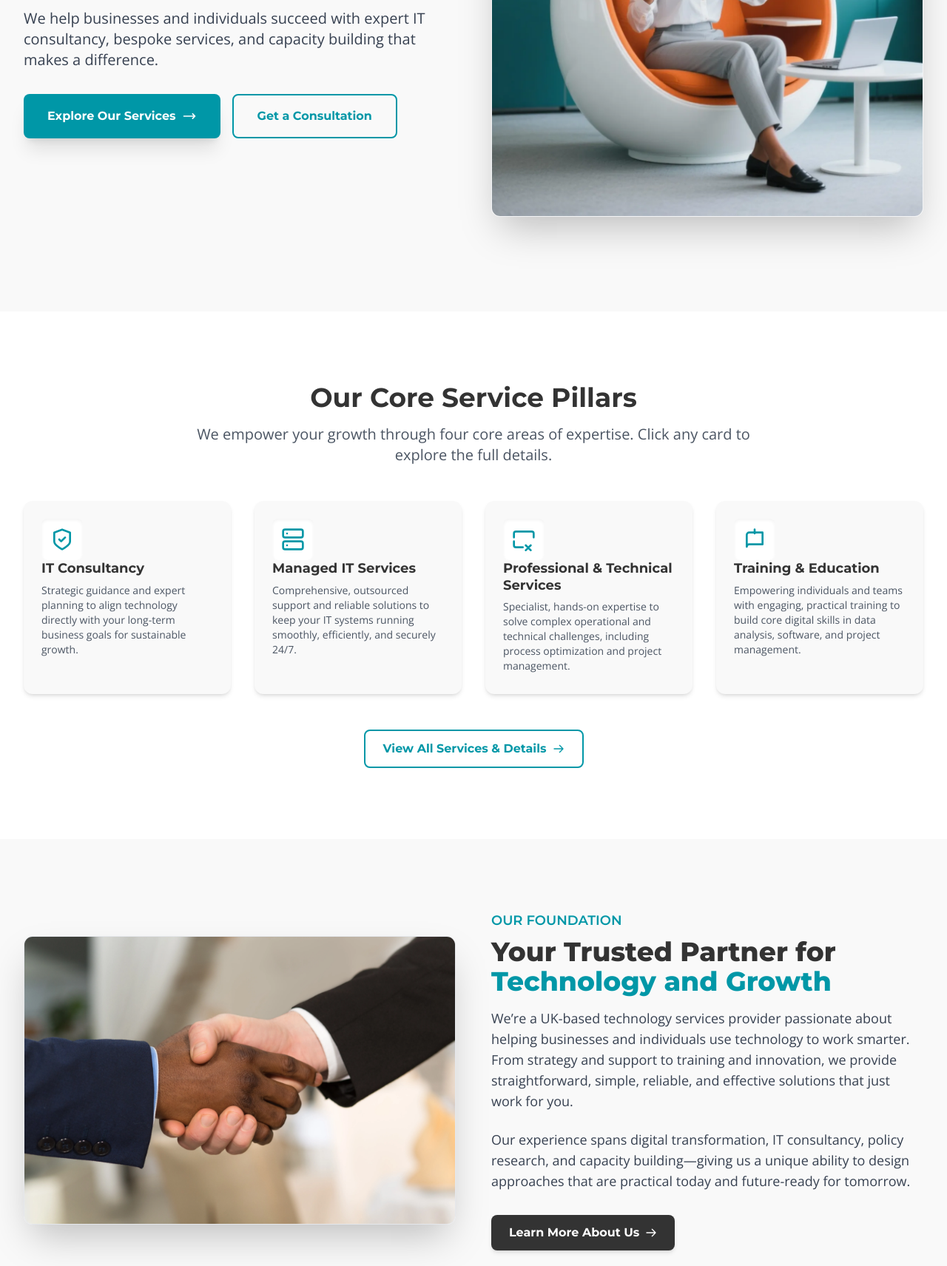
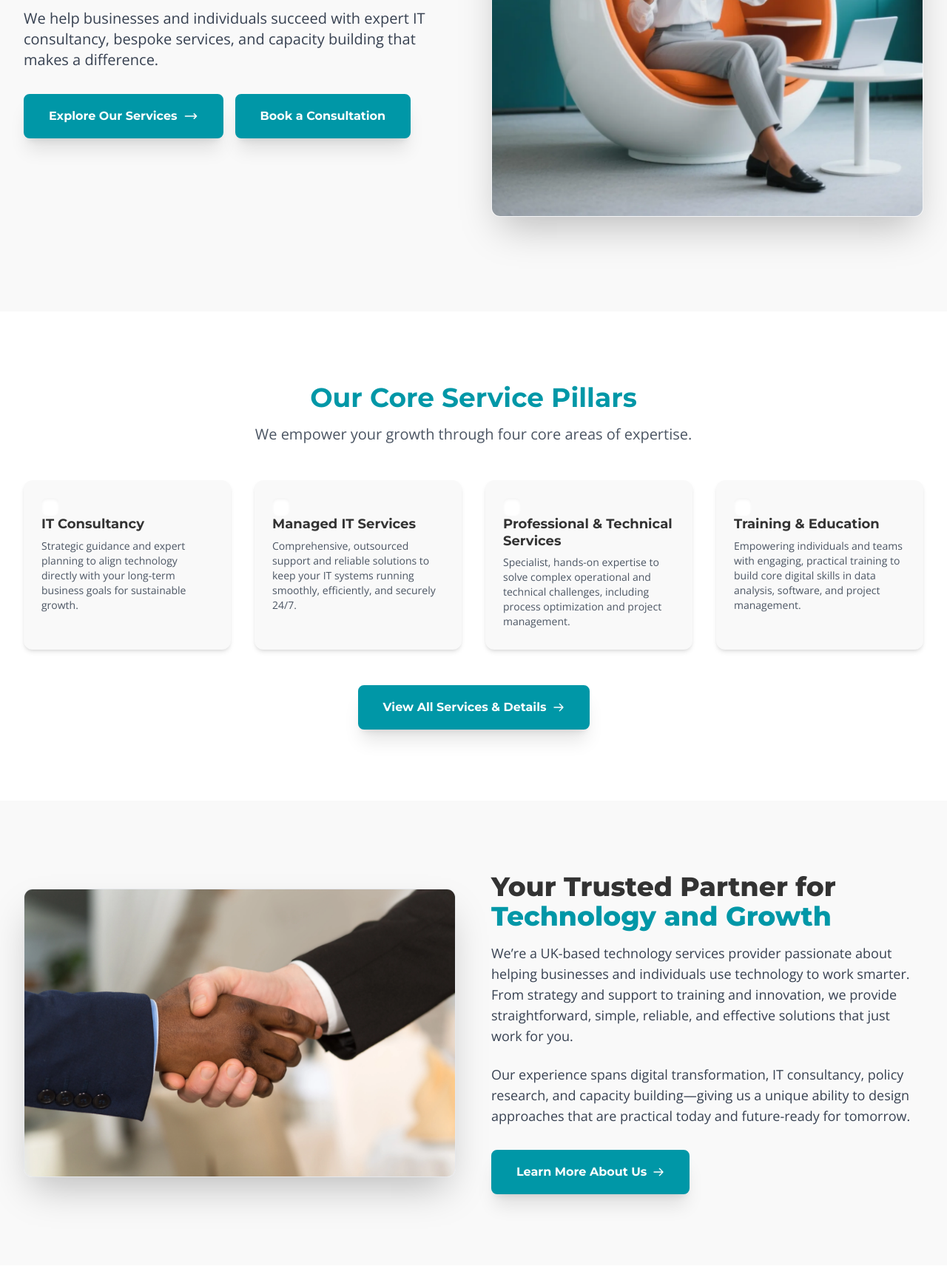
Before and after one commit to Davethan-Team/salzee-solutions, a PHP site: page / in a window 1280 px wide. Shown: the part 483-2194 px from the top of the page at 74% size. Run offline with PHP 8.4, Linux system fonts and the light colour scheme; some libraries are stand-ins or nearby versions.

Commit message:
Add files via upload

```diff
--- a/index.php
+++ b/index.php
@@ -11,7 +11,9 @@
         'Daily Trust' => 'assets/images/Daily-Trust-logo.jpg',
         'Microsoft' => 'assets/images/Microsoft_Logo.png',
         'The Knowledge Academy' => 'assets/images/The Knowledge Academy.png',
-        'DataLead Africa' => 'assets/images/DataLead-logo.svg'
+        '3P Consulting' =>  'assets/images/3P Consulting.webp',
+        'DataLead Africa' => 'assets/images/DataLead-logo.svg',
+        'Davethan Logo' => 'assets/images/davethan_logo.webp',
     ];
 
     // --- NEW: Service data array for the Homepage - Concise Summaries ---
@@ -20,22 +22,22 @@
         [
             'title' => 'IT Consultancy',
             'summary' => 'Strategic guidance and expert planning to align technology directly with your long-term business goals for sustainable growth.',
-            'icon' => '<svg xmlns="http://www.w3.org/2000/svg" class="h-8 w-8 text-brand-teal" width="24" height="24" viewBox="0 0 24 24" fill="none" stroke="currentColor" stroke-width="2" stroke-linecap="round" stroke-linejoin="round"><path d="M12 22s8-4 8-8V5l-8-3-8 3v9c0 4 8 8 8 8Z"/><path d="m9 12 2 2 4-4"/></svg>',
+            'icon' => '<i class="fas fa-laptop-code text-brand-teal icon-uniform"></i>',
         ],
         [
             'title' => 'Managed IT Services',
             'summary' => 'Comprehensive, outsourced support and reliable solutions to keep your IT systems running smoothly, efficiently, and securely 24/7.',
-            'icon' => '<svg xmlns="http://www.w3.org/2000/svg" class="h-8 w-8 text-brand-teal" width="24" height="24" viewBox="0 0 24 24" fill="none" stroke="currentColor" stroke-width="2" stroke-linecap="round" stroke-linejoin="round"><rect width="20" height="8" x="2" y="2" rx="2" ry="2"/><rect width="20" height="8" x="2" y="14" rx="2" ry="2"/><path d="M6 6h.001"/><path d="M6 18h.001"/></svg>',
+            'icon' => '<i class="fas fa-cogs text-brand-teal icon-uniform"></i>',
         ],
         [
             'title' => 'Professional & Technical Services',
             'summary' => 'Specialist, hands-on expertise to solve complex operational and technical challenges, including process optimization and project management.',
-            'icon' => '<svg xmlns="http://www.w3.org/2000/svg" class="h-8 w-8 text-brand-teal" width="24" height="24" viewBox="0 0 24 24" fill="none" stroke="currentColor" stroke-width="2" stroke-linecap="round" stroke-linejoin="round"><path d="M22 10V6c0-1.1-.9-2-2-2H4c-1.1 0-2 .9-2 2v4"/><path d="M2 14v4c0 1.1.9 2 2 2h7"/><path d="m14 18 5 5m0-5-5 5"/></svg>',
+            'icon' => '<i class="fas fa-tools text-brand-teal icon-uniform"></i>',
         ],
         [
             'title' => 'Training & Education',
             'summary' => 'Empowering individuals and teams with engaging, practical training to build core digital skills in data analysis, software, and project management.',
-            'icon' => '<svg xmlns="http://www.w3.org/2000/svg" class="h-8 w-8 text-brand-teal" width="24" height="24" viewBox="0 0 24 24" fill="none" stroke="currentColor" stroke-width="2" stroke-linecap="round" stroke-linejoin="round"><path d="M4 19.5A2.5 2.5 0 0 1 6.5 17H20V5H6.5A2.5 2.5 0 0 0 4 7.5v12Z"/><path d="M12 2v4"/></svg>',
+            'icon' => '<i class="fas fa-chalkboard-teacher text-brand-teal icon-uniform"></i>',
         ],
     ];
     // --- END NEW SERVICE DATA ---
@@ -83,6 +85,10 @@
         box-shadow: 0 10px 20px rgba(0, 0, 0, 0.08); /* Lighter shadow for homepage */
     }
 
+    .icon-uniform {
+        font-size: 2rem; /* Adjust this value as needed */
+      }
+
     /* 6. Scroll Reveal Base State (Matching services.php quality) */
     .scroll-reveal {
         opacity: 0;
@@ -98,13 +104,12 @@
     .partner-logo {
         height: 40px; /* Consistent height for all logos */
         width: auto;
-        opacity: 0.6; /* Subtle appearance */
-        filter: grayscale(100%); /* Elegant grayscale */
+        filter: grayscale(0%); /* Elegant grayscale */
         transition: all 0.3s ease-in-out;
     }
     .partner-logo:hover {
         opacity: 1;
-        filter: grayscale(0%); /* Color on hover */
+        filter: grayscale(100%); /* Color on hover */
     }
 
     /* Global Container Padding Utility */
@@ -142,12 +147,12 @@
 
                 <!-- CTAs -->
                 <div class="flex flex-col sm:flex-row space-y-4 sm:space-y-0 sm:space-x-4">
-                    <a href="services.php" class="inline-flex items-center justify-center px-8 py-4 bg-brand-teal text-white font-bold rounded-lg hover:bg-brand-teal-dark transition duration-150 shadow-xl transform hover:scale-[1.02] font-heading">
+                    <a href="services.php" class="inline-flex items-center justify-center px-8 py-4 bg-brand-teal text-white border-2 border-brand-teal font-bold rounded-lg hover:bg-white hover:text-brand-teal transition duration-150 shadow-xl transform hover:scale-[1.02] font-heading">
                         Explore Our Services
                         <svg xmlns="http://www.w3.org/2000/svg" class="h-5 w-5 ml-2" fill="none" viewBox="0 0 24 24" stroke="currentColor" stroke-width="2"><path stroke-linecap="round" stroke-linejoin="round" d="M17.25 8.25L21 12m0 0l-3.75 3.75M21 12H3" /></svg>
                     </a>
-                    <a href="contact_us.php" class="inline-flex items-center justify-center px-8 py-4 border-2 border-brand-teal text-brand-teal font-bold rounded-lg hover:bg-brand-teal hover:text-white transition duration-150 font-heading">
-                        Get a Consultation
+                    <a href="contact_us.php" class="inline-flex items-center justify-center px-8 py-4 bg-brand-teal text-white border-2 border-brand-teal font-bold rounded-lg hover:bg-white hover:text-brand-teal transition duration-150 shadow-xl transform hover:scale-[1.02] font-heading">
+                        Book a Consultation
                     </a>
                 </div>
             </div>
@@ -167,11 +172,11 @@
     <!-- 2. Services Section: The Four Pillars - Professional Briefing -->
     <section class="bg-white py-16 md:py-24">
         <div class="max-w-7xl mx-auto container-padding">
-            <h2 class="font-heading text-3xl sm:text-4xl font-bold text-brand-charcoal mb-4 text-center scroll-reveal">
+            <h2 class="font-heading text-3xl sm:text-4xl font-bold text-brand-teal mb-4 text-center scroll-reveal">
                 Our Core Service Pillars
             </h2>
             <p class="text-xl text-gray-600 max-w-3xl mx-auto text-center mb-12 font-body scroll-reveal">
-                We empower your growth through four core areas of expertise. Click any card to explore the full details.
+                We empower your growth through four core areas of expertise.
             </p>
 
             <!-- Services Grid (4 columns on desktop) -->
@@ -202,7 +207,7 @@
 
             <!-- CTA to Services Page -->
             <div class="text-center mt-12 scroll-reveal">
-                <a href="services.php" class="inline-flex items-center justify-center px-6 py-3 border-2 border-brand-teal text-brand-teal font-bold rounded-lg hover:bg-brand-teal hover:text-white transition duration-150 font-heading">
+                <a href="services.php" class="inline-flex items-center justify-center px-8 py-4 bg-brand-teal text-white border-2 border-brand-teal font-bold rounded-lg hover:bg-white hover:text-brand-teal transition duration-150 shadow-xl transform hover:scale-[1.02] font-heading">
                     View All Services & Details
                     <svg xmlns="http://www.w3.org/2000/svg" class="h-4 w-4 ml-2" fill="none" viewBox="0 0 24 24" stroke="currentColor" stroke-width="2"><path stroke-linecap="round" stroke-linejoin="round" d="M14 5l7 7m0 0l-7 7m7-7H3" /></svg>
                 </a>
@@ -225,7 +230,6 @@
 
             <!-- Text Content - Scroll Reveal -->
             <div class="scroll-reveal">
-                <p class="text-brand-teal font-heading text-lg font-semibold uppercase mb-2">Our Foundation</p>
                 <h2 class="font-heading text-3xl md:text-4xl font-extrabold text-brand-charcoal leading-tight mb-4">
                     Your Trusted Partner for <span class="text-brand-teal">Technology and Growth</span>
                 </h2>
@@ -236,7 +240,7 @@
                     Our experience spans digital transformation, IT consultancy, policy research, and capacity building—giving us a unique ability to design approaches that are practical today and future-ready for tomorrow.
                 </p>
 
-                <a href="about_us.php" class="inline-flex items-center justify-center px-6 py-3 bg-brand-charcoal text-white font-bold rounded-lg hover:bg-brand-teal transition duration-150 shadow-md font-heading">
+                <a href="about_us.php" class="inline-flex items-center justify-center px-8 py-4 bg-brand-teal text-white border-2 border-brand-teal font-bold rounded-lg hover:bg-white hover:text-brand-teal transition duration-150 shadow-xl transform hover:scale-[1.02] font-heading">
                     Learn More About Us
                     <svg xmlns="http://www.w3.org/2000/svg" class="h-4 w-4 ml-2" fill="none" viewBox="0 0 24 24" stroke="currentColor" stroke-width="2"><path stroke-linecap="round" stroke-linejoin="round" d="M14 5l7 7m0 0l-7 7m7-7H3" /></svg>
                 </a>
@@ -247,12 +251,12 @@
     <!-- 4. Trusted Partners / Client Logos Section -->
     <section class="bg-white py-16 md:py-24">
         <div class="max-w-7xl mx-auto container-padding">
-            <h2 class="font-heading text-2xl font-bold text-gray-500 mb-10 text-center uppercase tracking-wider scroll-reveal">
+            <h2 class="font-heading text-2xl font-bold text-brand-charcoal mb-10 text-center uppercase tracking-wider scroll-reveal">
                 Trusted by Leading Organizations
             </h2>
 
             <!-- Partner Logo Grid -->
-            <div class="grid grid-cols-2 md:grid-cols-3 lg:grid-cols-6 gap-8 justify-items-center items-center scroll-reveal">
+            <div class="flex grid-cols-2 md:grid-cols-3 lg:grid-cols-6 gap-8 justify-items-center items-center scroll-reveal">
                 <?php foreach ($partners as $name => $path): ?>
                     <div class="flex items-center justify-center w-full h-20">
                         <img
@@ -279,7 +283,7 @@
             <!-- CTAs -->
             <div class="flex flex-col sm:flex-row space-y-4 sm:space-y-0 justify-center sm:space-x-6">
                 <!-- Primary CTA - White background for contrast -->
-                <a href="contact_us.php" class="flex items-center justify-center px-8 py-4 bg-white text-brand-charcoal font-bold rounded-lg hover:bg-gray-100 transition duration-150 shadow-xl transform hover:scale-[1.02] font-heading">
+                <a href="contact_us.php" class="flex items-center justify-center px-8 py-4 border-2 border-white text-white font-bold rounded-lg hover:bg-white hover:text-brand-teal transition duration-150 font-heading">
                     Start Your Journey
                     <svg xmlns="http://www.w3.org/2000/svg" class="h-5 w-5 ml-2" fill="none" viewBox="0 0 24 24" stroke="currentColor" stroke-width="2">
                         <path stroke-linecap="round" stroke-linejoin="round" d="M17.25 8.25L21 12m0 0l-3.75 3.75M21 12H3" />
```
